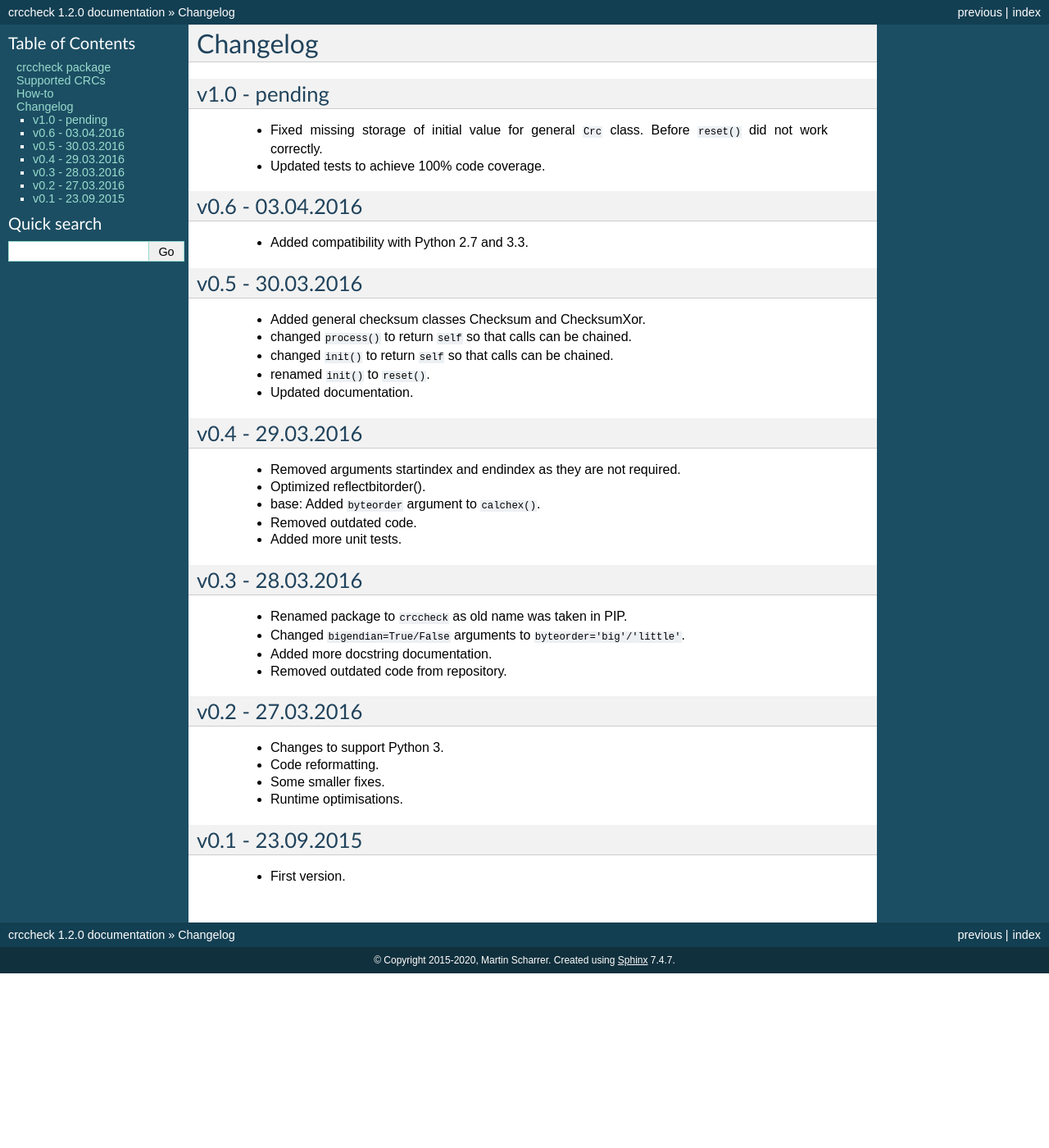
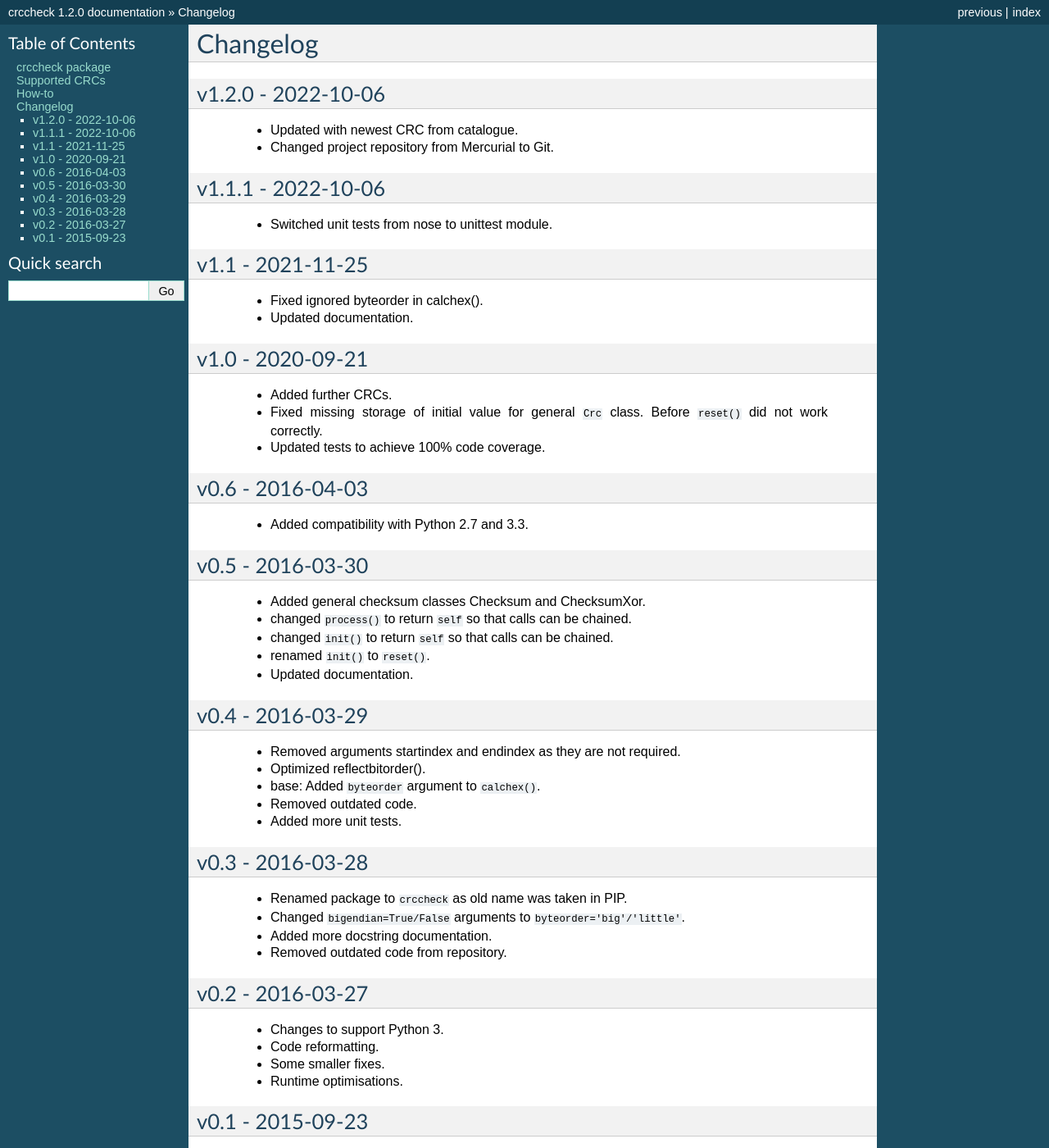
Before and after one commit to MartinScharrer/crccheck, a Sphinx documentation site: the page built from docs/source/changelog.rst, in a window 1280 px wide and 1400 px high. Shown: the whole window at 82% size. Built offline with Sphinx 7.4.7, drawn with Linux system fonts in a browser that asks for light colours.

Commit message:
Updated changelog.

```diff
--- a/docs/source/changelog.rst
+++ b/docs/source/changelog.rst
@@ -2,16 +2,31 @@
 Changelog
 =========
 
-v1.0 - pending
-==============
+v1.2.0 - 2022-10-06
+===================
+ * Updated with newest CRC from catalogue.
+ * Changed project repository from Mercurial to Git.
+
+v1.1.1 - 2022-10-06
+===================
+ * Switched unit tests from nose to unittest module.
+
+v1.1 - 2021-11-25
+=================
+ * Fixed ignored byteorder in calchex().
+ * Updated documentation.
+
+v1.0 - 2020-09-21
+=================
+ * Added further CRCs.
  * Fixed missing storage of initial value for general ``Crc`` class. Before ``reset()`` did not work correctly.
  * Updated tests to achieve 100% code coverage.
 
-v0.6 - 03.04.2016
+v0.6 - 2016-04-03
 =================
  * Added compatibility with Python 2.7 and 3.3.
 
-v0.5 - 30.03.2016
+v0.5 - 2016-03-30
 =================
  * Added general checksum classes Checksum and ChecksumXor.
  * changed ``process()`` to return ``self`` so that calls can be chained.
@@ -19,7 +34,7 @@ v0.5 - 30.03.2016
  * renamed ``init()`` to ``reset()``.
  * Updated documentation.
 
-v0.4 - 29.03.2016
+v0.4 - 2016-03-29
 =================
  * Removed arguments startindex and endindex as they are not required.
  * Optimized reflectbitorder().
@@ -27,20 +42,20 @@ v0.4 - 29.03.2016
  * Removed outdated code.
  * Added more unit tests.
 
-v0.3 - 28.03.2016
+v0.3 - 2016-03-28
 =================
  * Renamed package to ``crccheck`` as old name was taken in PIP.
  * Changed ``bigendian=True/False`` arguments to ``byteorder='big'/'little'``.
  * Added more docstring documentation.
  * Removed outdated code from repository.
 
-v0.2 - 27.03.2016
+v0.2 - 2016-03-27
 =================
  * Changes to support Python 3.
  * Code reformatting.
  * Some smaller fixes.
  * Runtime optimisations.
 
-v0.1 - 23.09.2015
+v0.1 - 2015-09-23
 =================
  * First version.
```
